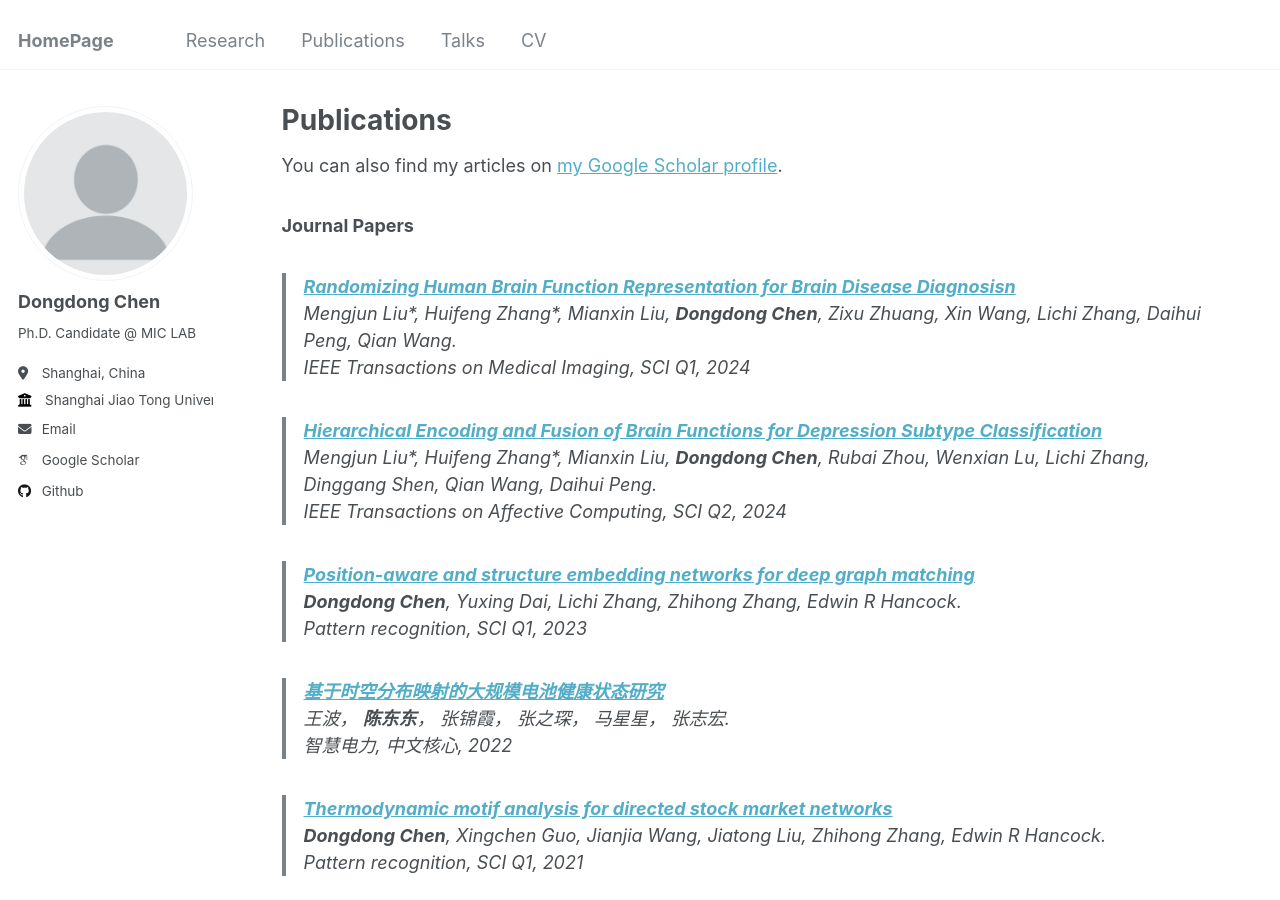
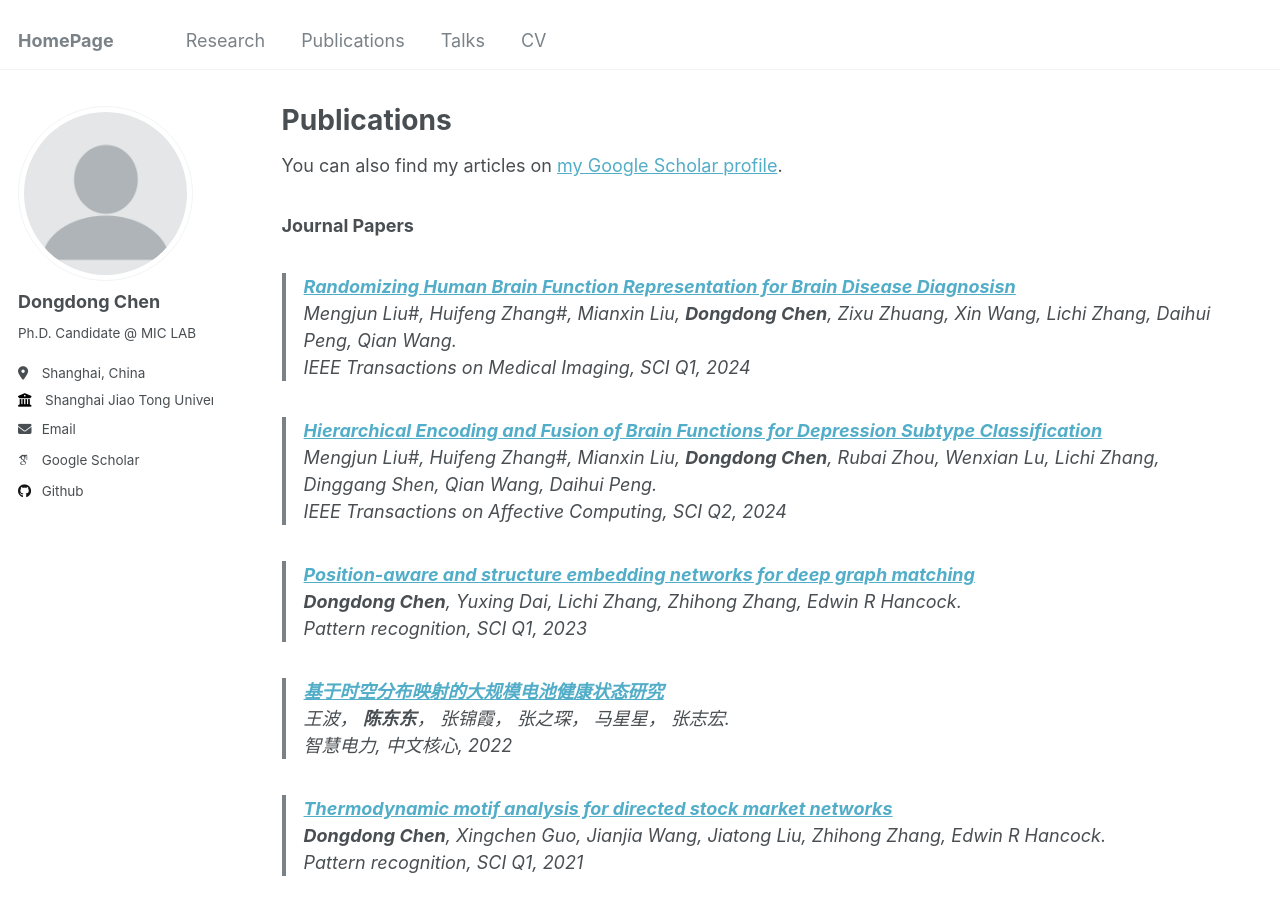
Before and after one commit to DongDChen/DongDChen.github.io, a Jekyll site: the page built from _pages/publications.md, in a window 1280 px wide and 900 px high. Built offline with Jekyll 4.4.1, drawn with Linux system fonts in a browser that asks for light colours; some web fonts are replaced; some of the changed text lies outside the part shown.

```diff
--- a/_pages/publications.md
+++ b/_pages/publications.md
@@ -10,12 +10,12 @@ You can also find my articles on [my Google Scholar profile](https://scholar.goo
 
 ### Journal Papers
 > <b><a href="https://ieeexplore.ieee.org/abstract/document/10440630" target="_blank">Randomizing Human Brain Function Representation for Brain Disease Diagnosisn</a></b> <br>
-> Mengjun Liu\*, Huifeng Zhang\*, Mianxin Liu, <b>Dongdong Chen</b>, Zixu Zhuang, Xin Wang, Lichi Zhang, Daihui Peng, Qian Wang. <br>
+> Mengjun Liu\#, Huifeng Zhang\#, Mianxin Liu, <b>Dongdong Chen</b>, Zixu Zhuang, Xin Wang, Lichi Zhang, Daihui Peng, Qian Wang. <br>
 > <em>IEEE Transactions on Medical Imaging</em>, SCI Q1, 2024 <br>
 
 
 > <b><a href="https://ieeexplore.ieee.org/document/10531005" target="_blank">Hierarchical Encoding and Fusion of Brain Functions for Depression Subtype Classification</a></b> <br>
-> Mengjun Liu\*, Huifeng Zhang\*, Mianxin Liu, <b>Dongdong Chen</b>, Rubai Zhou, Wenxian Lu, Lichi Zhang, Dinggang Shen, Qian Wang, Daihui Peng. <br>
+> Mengjun Liu\#, Huifeng Zhang\#, Mianxin Liu, <b>Dongdong Chen</b>, Rubai Zhou, Wenxian Lu, Lichi Zhang, Dinggang Shen, Qian Wang, Daihui Peng. <br>
 > <em>IEEE Transactions on Affective Computing</em>, SCI Q2, 2024 <br>
 
 
@@ -110,7 +110,7 @@ You can also find my articles on [my Google Scholar profile](https://scholar.goo
 > <em>Knowledge-Based Systems</em>, SCI Q1. <br>
 
 > <b>Alterations in brain microstructure among children with primary monosymptomatic nocturnal enuresis: an investigation using diffusion kurtosis imaging</b> <br>
-> Xindi Lin\*, Yusong Sun\*, <b>Dongdong Chen\*</b>, Jiayao Shen, Di Wu, Yi Mao, Yuhan Wu, Jiayi Lu, Wei Zhong, Mengxing Wang, Lichi Zhang, Jun Ma.<br>
+> Xindi Lin\#, Yusong Sun\#, <b>Dongdong Chen\#</b>, Jiayao Shen, Di Wu, Yi Mao, Yuhan Wu, Jiayi Lu, Wei Zhong, Mengxing Wang, Lichi Zhang, Jun Ma.<br>
 > <em>American Journal of Psychiatry</em>, SCI Q1. <br>
 
 > <b>AASeg: Artery-aware Global-to-Local Framework for Aneurysm Segmentation in Head and Neck CTA Images</b> <br>
@@ -123,5 +123,5 @@ You can also find my articles on [my Google Scholar profile](https://scholar.goo
 
 
 > <b>Enhancing Generative Models for Modality Imputation of 3D MRIs via Consistency-aware Refinement and Super-resolution Guidance</b> <br>
-> Zhiyun Song, Xin Wang, Honglin Xiong, Mengjun Liu, Manman Fei, Xiangyu Zhao, Zhenrong Shen, Sheng Wang, <b>Dongdong Chen, Linlin Yao, Qian Wang, Lichi Zhang. <br>
+> Zhiyun Song, Xin Wang, Honglin Xiong, Mengjun Liu, Manman Fei, Xiangyu Zhao, Zhenrong Shen, Sheng Wang, <b>Dongdong Chen</b>, Linlin Yao, Qian Wang, Lichi Zhang. <br>
 > <em>IEEE Transactions on Neural Networks and Learning Systems </em>, SCI Q1. <br>
```
